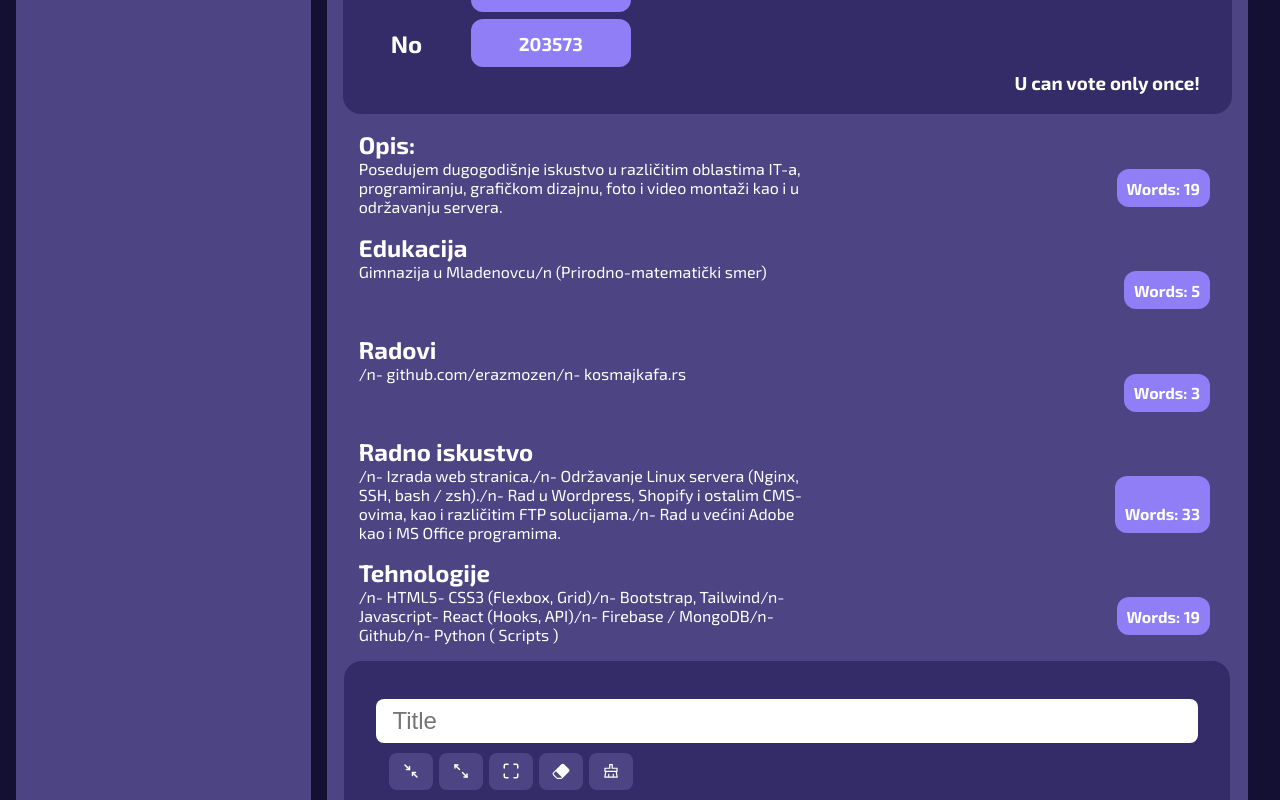
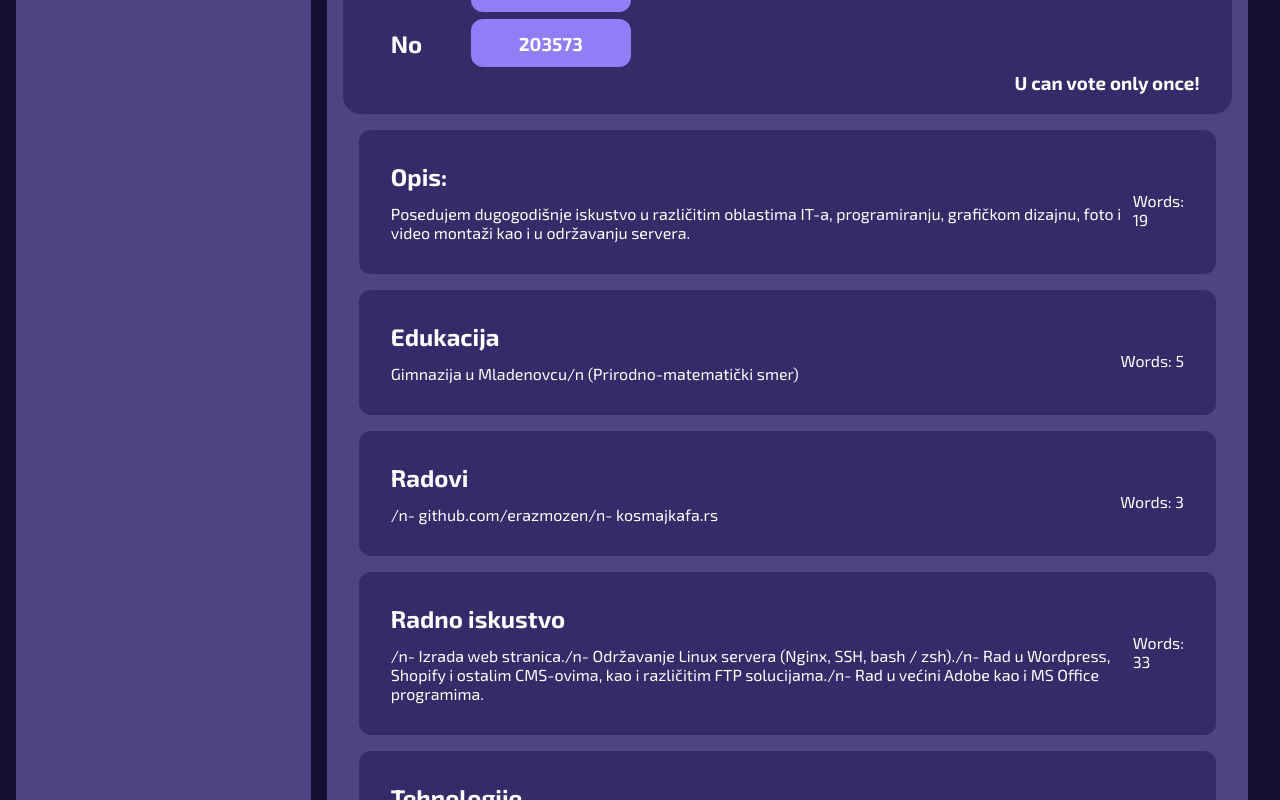
Before and after one commit to erazmozen/hub, a React (Create React App) app: page / in a window 1280 px wide. Shown: the part 900-1700 px from the top of the page. Built offline with nearby package versions, Linux system fonts and the light colour scheme.

Commit message:
Restyle portfolio

```diff
--- a/src/components/css/showpage/portfolio.css
+++ b/src/components/css/showpage/portfolio.css
@@ -1,23 +1,37 @@
 .section {
-    display: flex;
-    flex-direction: column;
+  display: flex;
+  flex-direction: column;
+}
+
+.portfolio {
+  margin: 3rem 1rem;
+  display: flex;
+  flex-wrap: wrap;
+}
+
+.portfolio-header {
+  display: flex;
+  flex-grow: 1;
+  align-items: flex-end;
+  justify-content: space-between;
+}
+
+.portfolio-header svg {
+  font-size: 2rem;
+}
+
+.section {
+  background-color: var(--primary);
+  padding: 2rem;
+  flex-grow: 1;
+  max-width: 100%;
 }
 
 .body {
-    display: flex;
-    justify-content: space-between;
+  display: flex;
+  justify-content: space-between;
 }
 
 .body p {
-    max-width: 460px;
+  margin-top: 0.8rem;
 }
-
-.count {
-    background: var(--secondary-pale);
-    padding: .6rem;
-    margin: .6rem .4rem;
-    border-radius: 12px;
-    display: flex;
-    align-items: flex-end;
-    font-weight: bold;
-}
```
